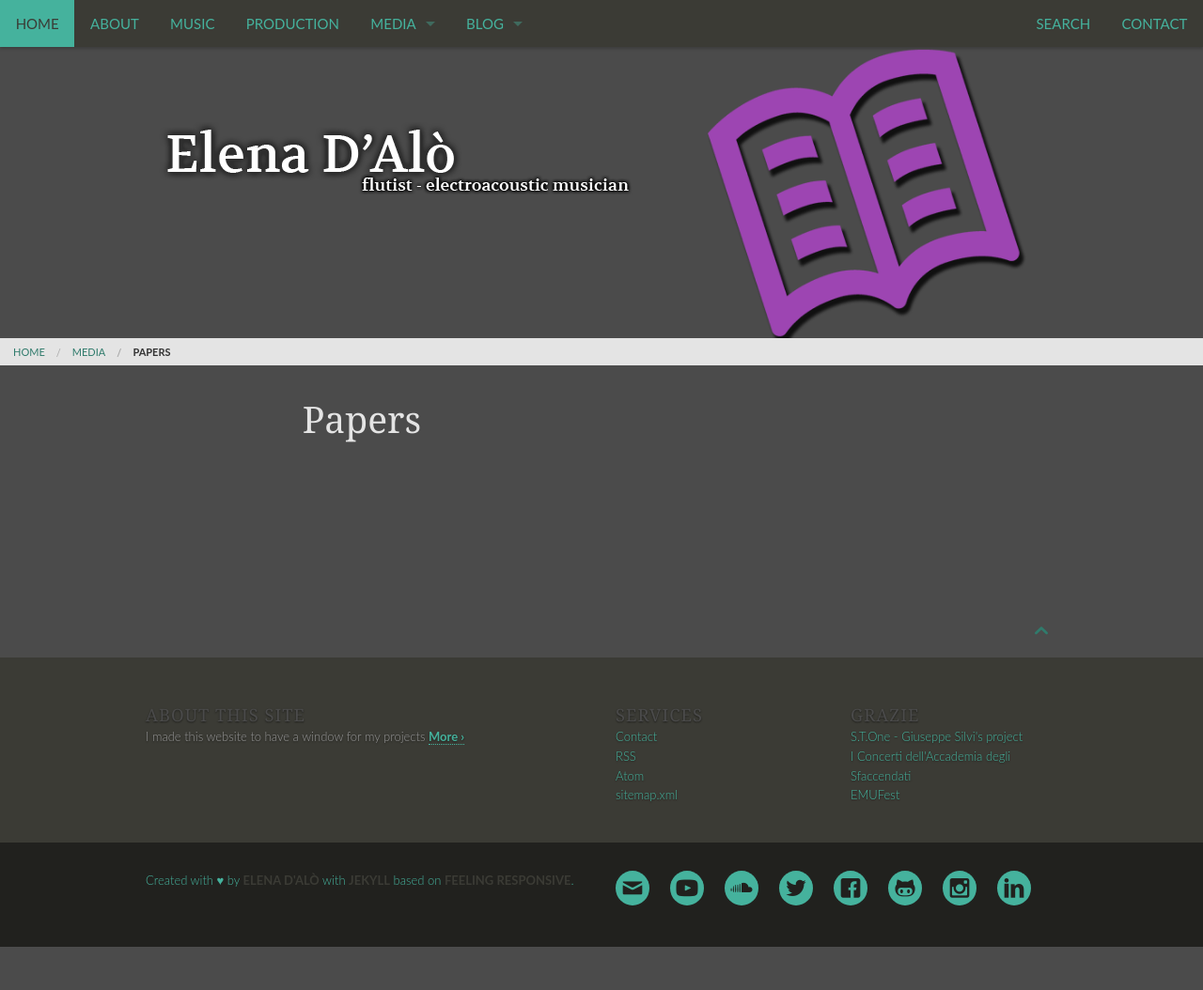
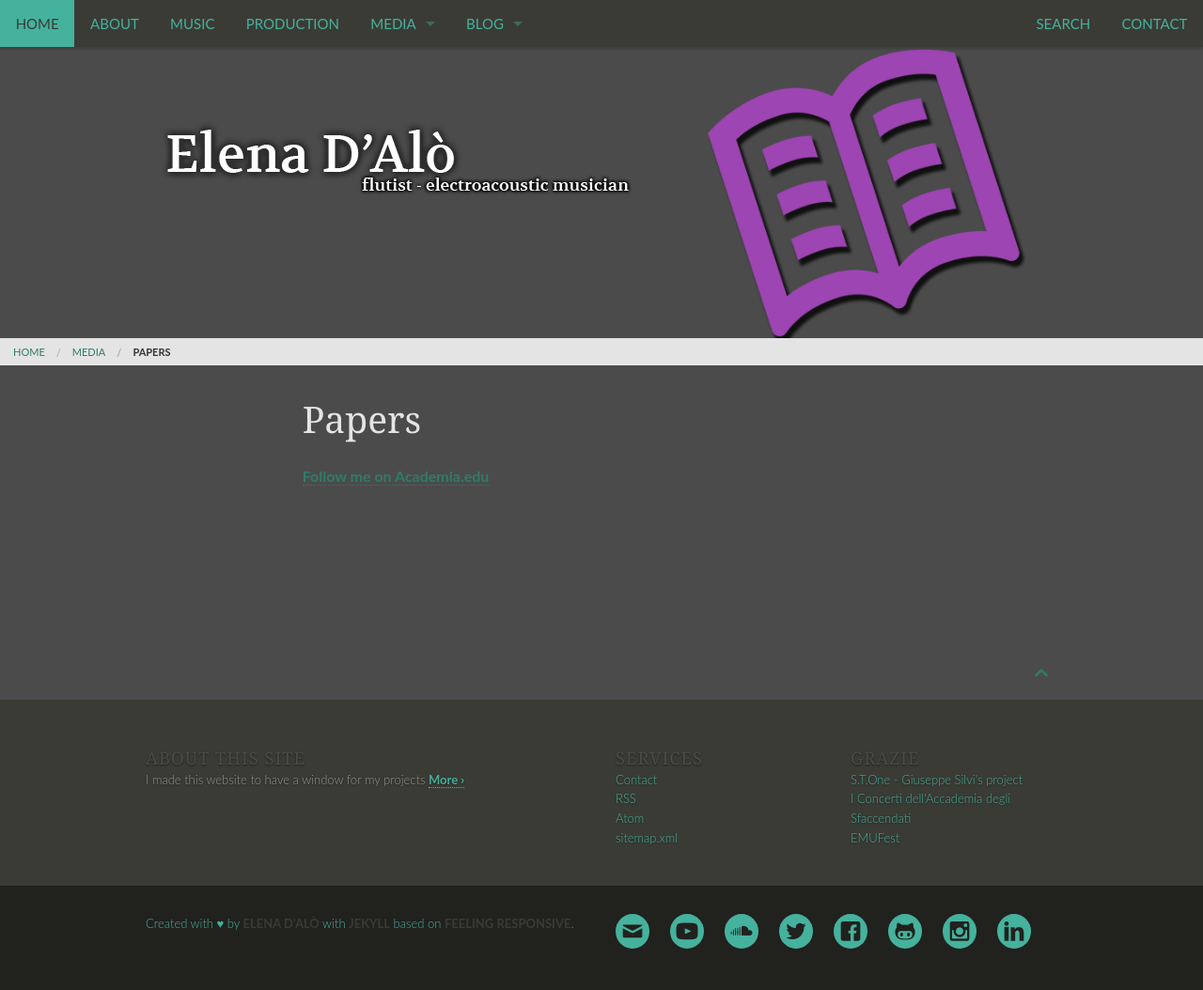
Before and after one commit to nenelenen/nenelenen.github.io, a Jekyll site: the page built from pages/papers.md, in a window 1280 px wide. Shown: the whole page at 94% size. Built offline with Jekyll 4.4.1, drawn with Linux system fonts in a browser that asks for light colours; before the commit the page ends 1008 px from its top, so only the background shows below that.

Commit message:
pulsanteacademia

```diff
--- a/pages/papers.md
+++ b/pages/papers.md
@@ -11,3 +11,4 @@ header:
     image_fullwidth: /banners/open-book1.png
 
 ---
+<a id="academia-button" href="https://uniroma.academia.edu/nenelenen">Follow me on Academia.edu</a><script src="//a.academia-assets.com/javascripts/social.js"></script>
```
